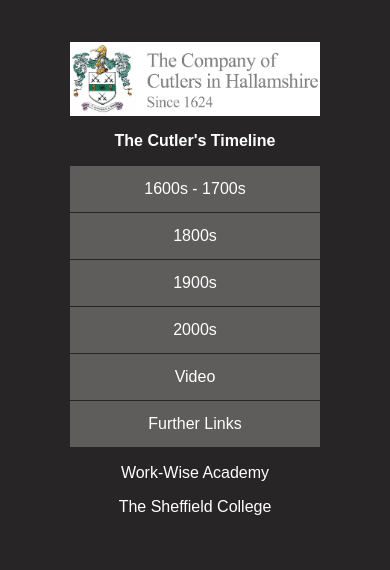
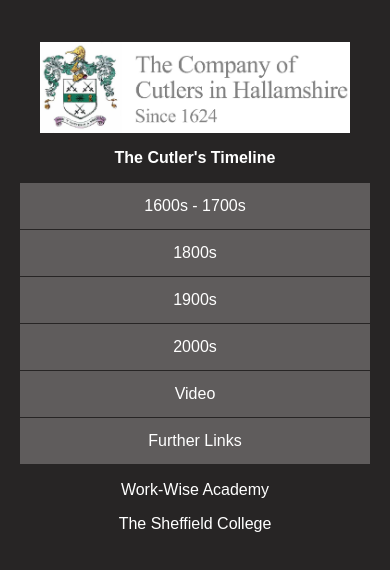
Before and after one commit to jameswathomson/cutlers400, a plain HTML site: page index.html in a window 390 px wide. Drawn offline with Linux system fonts and the light colour scheme.

Commit message:
mobile width fix

```diff
--- a/index.html
+++ b/index.html
@@ -6,7 +6,7 @@
   <BODY>
   <p><br>
   </p>
-  <p> <img src="cutlers_logo_web.jpg" width = "250px" /></p>
+  <p> <img src="cutlers_logo_web.jpg" width = "83%" /></p>
   <p><strong>The Cutler's Timeline </strong></p>
       <a href="1600s-1700s.html">1600s - 1700s</a> <br>
   <a href="1800s.html">1800s</a> <br>
--- a/style.css
+++ b/style.css
@@ -12,7 +12,10 @@
 	text-decoration: none;
 	display: inline-block;
 	margin-bottom: 1px;
-	width: 200px;
+	width: 80%;
+}
+img {
+	width: 83%;
 }
 a {
 	color: #fff;
```
